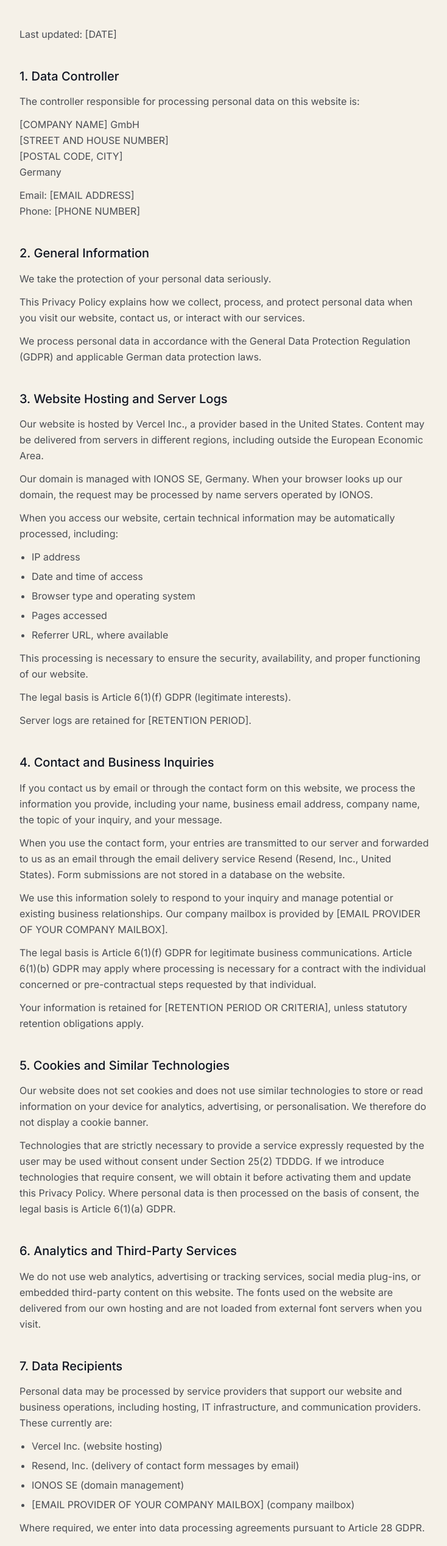
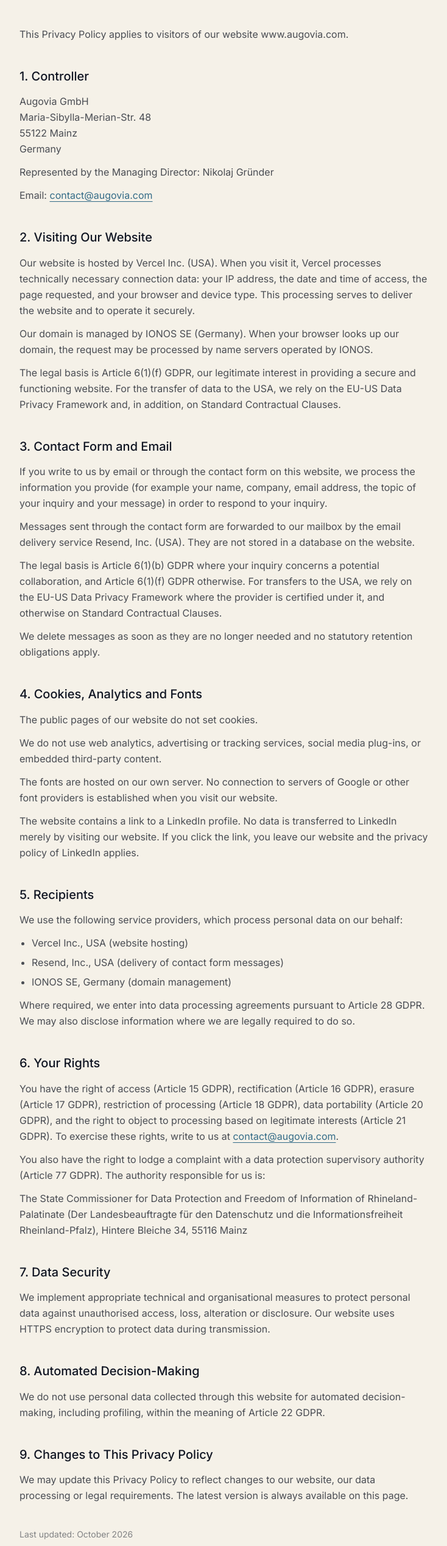
Before and after one commit to Nikolaj1337-maker/augovia, a Next.js app: page /privacy in a window 1280 px wide. Shown: the part 245-2780 px from the top of the page at 61% size, without its empty margins (8-742 px from the left). Built offline with nearby package versions, Linux system fonts and the light colour scheme.

Commit message:
v13
Imprint / Privacy

```diff
--- a/app/api/contact/route.ts
+++ b/app/api/contact/route.ts
@@ -1,4 +1,5 @@
 import { NextRequest, NextResponse } from "next/server";
+import { site } from "@/lib/site";
 
 export const runtime = "nodejs";
 
@@ -29,7 +30,14 @@ export async function POST(req: NextRequest) {
   }
 
   const apiKey = process.env.RESEND_API_KEY;
-  const to = process.env.CONTACT_EMAIL || "hello@augovia.com";
+  // Where messages go: the CONTACT_EMAIL setting in Vercel if present,
+  // otherwise the company email in lib/site.ts (contact@augovia.com).
+  const to = process.env.CONTACT_EMAIL || site.company.email;
+  // Sender address. Resend's test sender works without setup but only
+  // delivers to the email address of your Resend account. Once augovia.com
+  // is verified in Resend, set CONTACT_FROM in Vercel, e.g.
+  // "Augovia Website <website@augovia.com>".
+  const from = process.env.CONTACT_FROM || "Augovia Website <onboarding@resend.dev>";
 
   // If no email provider is configured, log the submission so it is not
   // silently lost, and let the client show a graceful fallback message.
@@ -52,7 +60,7 @@ export async function POST(req: NextRequest) {
     const resend = new Resend(apiKey);
 
     await resend.emails.send({
-      from: "Augovia Website <onboarding@resend.dev>",
+      from,
       to,
       reply_to: email,
       subject: `New inquiry from ${name}${company ? ` (${company})` : ""}`,
--- a/app/imprint/page.tsx
+++ b/app/imprint/page.tsx
@@ -13,24 +13,36 @@ export default function ImprintPage() {
     <LegalLayout title="Legal Notice">
       <p>Information pursuant to Section 5 of the German Digital Services Act (DDG).</p>
 
-      <LegalSection title="Company Information">
+      <LegalSection title="Company">
         <Lines lines={[c.name, c.street, c.postalCity, c.country]} />
-        <p>Represented by: {c.managingDirector}</p>
+        <p>Registered office: {c.registeredOffice}</p>
+      </LegalSection>
+
+      <LegalSection title="Represented by">
+        <p>{c.managingDirector}, Managing Director</p>
       </LegalSection>
 
       <LegalSection title="Contact">
         <p>
           Email: <EmailText email={c.email} />
-          <br />
-          Phone: {c.phone}
+          {c.phone && (
+            <>
+              <br />
+              Phone: {c.phone}
+            </>
+          )}
         </p>
       </LegalSection>
 
       <LegalSection title="Commercial Register">
         <p>
-          Registered with the Commercial Register of {c.registerCourt}
-          <br />
-          Registration Number: {c.registrationNumber}
+          {c.registerCourt && (
+            <>
+              Register court: {c.registerCourt}
+              <br />
+            </>
+          )}
+          Registration number: {c.registrationNumber}
         </p>
       </LegalSection>
 
@@ -56,10 +68,33 @@ export default function ImprintPage() {
       )}
 
       {c.editorialResponsible && (
-        <LegalSection title="Responsibility for Editorial Content">
+        <LegalSection title="Responsible for Content">
+          <p>
+            Responsible for content pursuant to Section 18(2) of the German
+            Interstate Media Treaty (MStV):
+          </p>
           <p>{c.editorialResponsible}</p>
         </LegalSection>
       )}
+
+      <LegalSection title="Consumer Dispute Resolution">
+        <p>
+          We are neither willing nor obliged to participate in dispute
+          resolution proceedings before a consumer arbitration board within
+          the meaning of the German Consumer Dispute Resolution Act (VSBG).
+        </p>
+      </LegalSection>
+
+      <LegalSection title="Copyright">
+        <p>
+          The content and works created by the site operator on these pages
+          are subject to German copyright law. Reproduction, editing,
+          distribution and any kind of use beyond the limits of copyright law
+          require the written consent of the respective author or creator.
+          Downloads and copies of this site are permitted only for private,
+          non-commercial use.
+        </p>
+      </LegalSection>
     </LegalLayout>
   );
 }
--- a/app/privacy/page.tsx
+++ b/app/privacy/page.tsx
@@ -16,123 +16,89 @@ export default function PrivacyPage() {
   const c = site.company;
   const p = site.privacy;
 
+  const recipients = [
+    "Vercel Inc., USA (website hosting)",
+    "Resend, Inc., USA (delivery of contact form messages)",
+    "IONOS SE, Germany (domain management)",
+    ...(p.mailboxProvider ? [`${p.mailboxProvider} (company mailbox)`] : []),
+  ];
+
   return (
     <LegalLayout title="Privacy Policy">
-      <p>Last updated: {p.lastUpdated}</p>
+      <p>
+        This Privacy Policy applies to visitors of our website{" "}
+        {site.websiteUrl}.
+      </p>
 
-      <LegalSection title="1. Data Controller">
-        <p>The controller responsible for processing personal data on this website is:</p>
+      <LegalSection title="1. Controller">
         <Lines lines={[c.name, c.street, c.postalCity, c.country]} />
+        <p>Represented by the Managing Director: {c.managingDirector}</p>
         <p>
           Email: <EmailText email={c.email} />
-          <br />
-          Phone: {c.phone}
         </p>
       </LegalSection>
 
-      <LegalSection title="2. General Information">
-        <p>We take the protection of your personal data seriously.</p>
+      <LegalSection title="2. Visiting Our Website">
         <p>
-          This Privacy Policy explains how we collect, process, and protect
-          personal data when you visit our website, contact us, or interact
-          with our services.
+          Our website is hosted by Vercel Inc. (USA). When you visit it, Vercel
+          processes technically necessary connection data: your IP address,
+          the date and time of access, the page requested, and your browser
+          and device type. This processing serves to deliver the website and
+          to operate it securely.
         </p>
         <p>
-          We process personal data in accordance with the General Data
-          Protection Regulation (GDPR) and applicable German data protection
-          laws.
-        </p>
-      </LegalSection>
-
-      <LegalSection title="3. Website Hosting and Server Logs">
-        <p>
-          Our website is hosted by Vercel Inc., a provider based in the United
-          States. Content may be delivered from servers in different regions,
-          including outside the European Economic Area.
-        </p>
-        <p>
-          Our domain is managed with IONOS SE, Germany. When your browser looks
+          Our domain is managed by IONOS SE (Germany). When your browser looks
           up our domain, the request may be processed by name servers operated
           by IONOS.
         </p>
         <p>
-          When you access our website, certain technical information may be
-          automatically processed, including:
+          The legal basis is Article 6(1)(f) GDPR, our legitimate interest in
+          providing a secure and functioning website. For the transfer of data
+          to the USA, we rely on the EU-US Data Privacy Framework and, in
+          addition, on Standard Contractual Clauses.
         </p>
-        <BulletList
-          items={[
-            "IP address",
-            "Date and time of access",
-            "Browser type and operating system",
-            "Pages accessed",
-            "Referrer URL, where available",
-          ]}
-        />
-        <p>
-          This processing is necessary to ensure the security, availability,
-          and proper functioning of our website.
-        </p>
-        <p>The legal basis is Article 6(1)(f) GDPR (legitimate interests).</p>
-        <p>Server logs are retained for {p.serverLogRetention}.</p>
       </LegalSection>
 
-      <LegalSection title="4. Contact and Business Inquiries">
+      <LegalSection title="3. Contact Form and Email">
         <p>
-          If you contact us by email or through the contact form on this
-          website, we process the information you provide, including your
-          name, business email address, company name, the topic of your
-          inquiry, and your message.
+          If you write to us by email or through the contact form on this
+          website, we process the information you provide (for example your
+          name, company, email address, the topic of your inquiry and your
+          message) in order to respond to your inquiry.
         </p>
         <p>
-          When you use the contact form, your entries are transmitted to our
-          server and forwarded to us as an email through the email delivery
-          service Resend (Resend, Inc., United States). Form submissions are
-          not stored in a database on the website.
+          Messages sent through the contact form are forwarded to our mailbox
+          by the email delivery service Resend, Inc. (USA). They are not stored
+          in a database on the website.
+          {p.mailboxProvider && ` Our company mailbox is provided by ${p.mailboxProvider}.`}
         </p>
         <p>
-          We use this information solely to respond to your inquiry and manage
-          potential or existing business relationships. Our company mailbox is
-          provided by {p.mailboxProvider}.
+          The legal basis is Article 6(1)(b) GDPR where your inquiry concerns
+          a potential collaboration, and Article 6(1)(f) GDPR otherwise. For
+          transfers to the USA, we rely on the EU-US Data Privacy Framework
+          where the provider is certified under it, and otherwise on Standard
+          Contractual Clauses.
         </p>
         <p>
-          The legal basis is Article 6(1)(f) GDPR for legitimate business
-          communications. Article 6(1)(b) GDPR may apply where processing is
-          necessary for a contract with the individual concerned or
-          pre-contractual steps requested by that individual.
-        </p>
-        <p>
-          Your information is retained for {p.inquiryRetention}, unless
+          We delete messages as soon as they are no longer needed and no
           statutory retention obligations apply.
         </p>
       </LegalSection>
 
-      <LegalSection title="5. Cookies and Similar Technologies">
+      <LegalSection title="4. Cookies, Analytics and Fonts">
+        <p>The public pages of our website do not set cookies.</p>
         <p>
-          Our website does not set cookies and does not use similar
-          technologies to store or read information on your device for
-          analytics, advertising, or personalisation. We therefore do not
-          display a cookie banner.
+          We do not use web analytics, advertising or tracking services, social
+          media plug-ins, or embedded third-party content.
         </p>
         <p>
-          Technologies that are strictly necessary to provide a service
-          expressly requested by the user may be used without consent under
-          Section 25(2) TDDDG. If we introduce technologies that require
-          consent, we will obtain it before activating them and update this
-          Privacy Policy. Where personal data is then processed on the basis
-          of consent, the legal basis is Article 6(1)(a) GDPR.
-        </p>
-      </LegalSection>
-
-      <LegalSection title="6. Analytics and Third-Party Services">
-        <p>
-          We do not use web analytics, advertising or tracking services, social
-          media plug-ins, or embedded third-party content on this website. The
-          fonts used on the website are delivered from our own hosting and are
-          not loaded from external font servers when you visit.
+          The fonts are hosted on our own server. No connection to servers of
+          Google or other font providers is established when you visit our
+          website.
         </p>
         {hasLinkedIn && (
           <p>
-            The website contains a link to our LinkedIn profile. No data is
+            The website contains a link to a LinkedIn profile. No data is
             transferred to LinkedIn merely by visiting our website. If you
             click the link, you leave our website and the privacy policy of
             LinkedIn applies.
@@ -140,115 +106,62 @@ export default function PrivacyPage() {
         )}
       </LegalSection>
 
-      <LegalSection title="7. Data Recipients">
+      <LegalSection title="5. Recipients">
         <p>
-          Personal data may be processed by service providers that support our
-          website and business operations, including hosting, IT
-          infrastructure, and communication providers. These currently are:
+          We use the following service providers, which process personal data
+          on our behalf:
         </p>
-        <BulletList
-          items={[
-            "Vercel Inc. (website hosting)",
-            "Resend, Inc. (delivery of contact form messages by email)",
-            "IONOS SE (domain management)",
-            `${p.mailboxProvider} (company mailbox)`,
-          ]}
-        />
+        <BulletList items={recipients} />
         <p>
           Where required, we enter into data processing agreements pursuant to
-          Article 28 GDPR.
-        </p>
-        <p>We may also disclose information where legally required.</p>
-      </LegalSection>
-
-      <LegalSection title="8. International Data Transfers">
-        <p>
-          Some of our service providers, in particular Vercel Inc. and Resend,
-          Inc., are based in the United States. If personal data is
-          transferred outside the European Economic Area (EEA), we ensure that
-          the transfer complies with Chapter V GDPR.
-        </p>
-        <p>
-          Transfers may rely on an adequacy decision by the European
-          Commission, such as the EU-US Data Privacy Framework where the
-          recipient is certified under it, or on appropriate safeguards,
-          including Standard Contractual Clauses and any required
-          supplementary measures.
+          Article 28 GDPR. We may also disclose information where we are
+          legally required to do so.
         </p>
       </LegalSection>
 
-      <LegalSection title="9. Data Retention">
+      <LegalSection title="6. Your Rights">
         <p>
-          We retain personal data only for as long as necessary for the
-          relevant processing purposes or as required by applicable law.
+          You have the right of access (Article 15 GDPR), rectification
+          (Article 16 GDPR), erasure (Article 17 GDPR), restriction of
+          processing (Article 18 GDPR), data portability (Article 20 GDPR),
+          and the right to object to processing based on legitimate interests
+          (Article 21 GDPR). To exercise these rights, write to us at{" "}
+          <EmailText email={c.email} />.
         </p>
         <p>
-          Specific retention periods or the criteria used to determine them
-          are provided in the relevant sections of this Privacy Policy.
+          You also have the right to lodge a complaint with a data protection
+          supervisory authority (Article 77 GDPR). The authority responsible
+          for us is:
+        </p>
+        <p>{p.supervisoryAuthority}</p>
+      </LegalSection>
+
+      <LegalSection title="7. Data Security">
+        <p>
+          We implement appropriate technical and organisational measures to
+          protect personal data against unauthorised access, loss, alteration
+          or disclosure. Our website uses HTTPS encryption to protect data
+          during transmission.
         </p>
       </LegalSection>
 
-      <LegalSection title="10. Your Rights">
-        <p>Under the GDPR, you may have the following rights:</p>
-        <BulletList
-          items={[
-            "Right of access (Article 15 GDPR)",
-            "Right to rectification (Article 16 GDPR)",
-            "Right to erasure (Article 17 GDPR)",
-            "Right to restriction of processing (Article 18 GDPR)",
-            "Right to data portability (Article 20 GDPR)",
-            "Right to object (Article 21 GDPR)",
-            "Right to withdraw consent (Article 7(3) GDPR)",
-          ]}
-        />
-        <p>
-          You may also object at any time to the processing of your personal
-          data for direct marketing purposes.
-        </p>
-        <p>
-          To exercise your rights, contact us at <EmailText email={c.email} />.
-        </p>
-        <p>
-          You also have the right to lodge a complaint with a competent data
-          protection supervisory authority.
-        </p>
-        <p>Competent supervisory authority: {p.supervisoryAuthority}</p>
-      </LegalSection>
-
-      <LegalSection title="11. Data Security">
-        <p>
-          We implement appropriate technical and organisational measures to
-          protect personal data against unauthorised access, loss, alteration,
-          or disclosure.
-        </p>
-        <p>Our website uses HTTPS encryption to protect data during transmission.</p>
-      </LegalSection>
-
-      <LegalSection title="12. Automated Decision-Making">
+      <LegalSection title="8. Automated Decision-Making">
         <p>
           We do not use personal data collected through this website for
-          automated decision-making, including profiling, that produces legal
-          or similarly significant effects within the meaning of Article 22
-          GDPR.
+          automated decision-making, including profiling, within the meaning
+          of Article 22 GDPR.
         </p>
       </LegalSection>
 
-      <LegalSection title="13. Changes to This Privacy Policy">
+      <LegalSection title="9. Changes to This Privacy Policy">
         <p>
-          We may update this Privacy Policy to reflect changes in our website,
-          data processing activities, or applicable legal requirements.
+          We may update this Privacy Policy to reflect changes to our website,
+          our data processing or legal requirements. The latest version is
+          always available on this page.
         </p>
-        <p>The latest version will always be available on this page.</p>
       </LegalSection>
 
-      <LegalSection title="14. Contact">
-        <p>For privacy-related inquiries, please contact:</p>
-        <p>
-          {c.name}
-          <br />
-          <EmailText email={c.email} />
-        </p>
-      </LegalSection>
+      <p className="text-[14px] text-ink/50">Last updated: {p.lastUpdated}</p>
     </LegalLayout>
   );
 }
--- a/lib/site.ts
+++ b/lib/site.ts
@@ -1,53 +1,54 @@
 /**
  * ONE PLACE TO EDIT YOUR DETAILS
  * -------------------------------------------------------------
- * Replace every [BRACKETED PLACEHOLDER] below with your real
- * information. The values are used automatically on:
+ * The values below are used automatically on:
  *   - the main page (founder name, LinkedIn link)
  *   - /imprint  (Legal Notice)
  *   - /privacy  (Privacy Policy)
+ *   - the contact form (where messages are sent, unless the
+ *     CONTACT_EMAIL setting in Vercel says otherwise)
  *
- * Optional fields (VAT ID, business ID, regulatory, editorial):
- * if they do not apply to you, set the value to "" (empty quotes)
- * and the whole block disappears from the Imprint page.
- *
- * LinkedIn: paste your full profile URL, e.g.
- * "https://www.linkedin.com/in/your-name". Until it starts with
- * "http", the LinkedIn links are hidden on the website.
+ * Optional fields: set the value to "" (empty quotes) and that
+ * line or block disappears from the page.
  */
 export const site = {
   // ---- Main page -------------------------------------------------
   founderFirstName: "Nikolaj",
-  founderFullName: "Nikolaj [SURNAME]",
-  linkedinUrl: "[LINKEDIN URL]",
+  founderFullName: "Nikolaj Gründer",
+  linkedinUrl: "https://www.linkedin.com/in/nikolajgruender/",
+  websiteUrl: "www.augovia.com",
 
   // ---- Company details (Imprint and Privacy) ---------------------
   company: {
-    name: "[COMPANY NAME] GmbH",
-    street: "[STREET AND HOUSE NUMBER]",
-    postalCity: "[POSTAL CODE, CITY]",
+    name: "Augovia GmbH",
+    street: "Maria-Sibylla-Merian-Str. 48",
+    postalCity: "55122 Mainz",
     country: "Germany",
-    managingDirector: "[MANAGING DIRECTOR'S FULL NAME]",
-    email: "[EMAIL ADDRESS]",
-    phone: "[PHONE NUMBER]",
-    registerCourt: "[REGISTER COURT / AMTSGERICHT]",
-    registrationNumber: "HRB [NUMBER]",
+    registeredOffice: "Mainz",
+    managingDirector: "Nikolaj Gründer",
+    email: "contact@augovia.com",
+    registrationNumber: "HRB 51808",
+    vatId: "DE348469162",
+
     // Optional: set to "" if not applicable
-    vatId: "[VAT ID, IF APPLICABLE]",
-    businessId: "[GERMAN BUSINESS IDENTIFICATION NUMBER, IF ASSIGNED]",
-    regulatory:
-      "[DETAILS OF THE COMPETENT SUPERVISORY AUTHORITY, IF YOUR BUSINESS REQUIRES REGULATORY AUTHORISATION]",
+    phone: "",
+    // The register court, e.g. "Amtsgericht Mainz (Mainz Local Court)".
+    // If "", only the registration number is shown.
+    registerCourt: "",
+    businessId: "",
+    regulatory: "",
     editorialResponsible:
-      "[NAME AND ADDRESS OF THE PERSON RESPONSIBLE, ONLY IF REQUIRED UNDER SECTION 18(2) OF THE GERMAN INTERSTATE MEDIA TREATY]",
+      "Nikolaj Gründer, Augovia GmbH, Maria-Sibylla-Merian-Str. 48, 55122 Mainz",
   },
 
   // ---- Privacy Policy details -------------------------------------
   privacy: {
-    lastUpdated: "[DATE]",
-    serverLogRetention: "[RETENTION PERIOD]",
-    inquiryRetention: "[RETENTION PERIOD OR CRITERIA]",
-    mailboxProvider: "[EMAIL PROVIDER OF YOUR COMPANY MAILBOX]",
-    supervisoryAuthority: "[AUTHORITY NAME AND WEBSITE]",
+    lastUpdated: "October 2026",
+    // Optional: the provider of your company mailbox, e.g. "IONOS SE".
+    // If "", it is not named on the Privacy page.
+    mailboxProvider: "",
+    supervisoryAuthority:
+      "The State Commissioner for Data Protection and Freedom of Information of Rhineland-Palatinate (Der Landesbeauftragte für den Datenschutz und die Informationsfreiheit Rheinland-Pfalz), Hintere Bleiche 34, 55116 Mainz",
   },
 };
 
```
Also changed, not shown: 2 other files (tests, documents, lock files or other folders).
